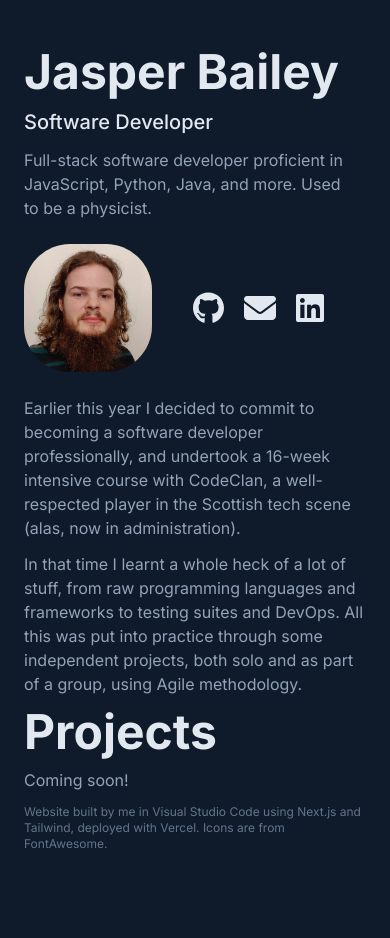
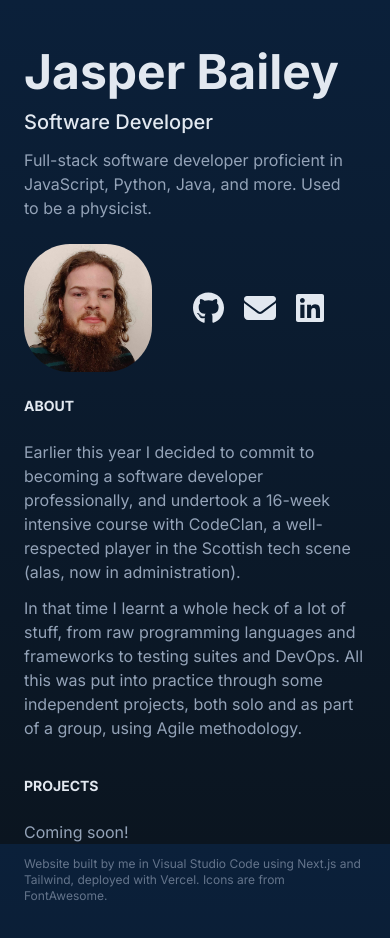
Before and after one commit to jasperBailey/portfolio, a Next.js app: page / in a window 390 px wide. Shown: the top 938 px of the page. Built offline with nearby package versions, Linux system fonts and the light colour scheme.

Commit message:
changed some CSS

```diff
--- a/app/globals.css
+++ b/app/globals.css
@@ -9,6 +9,9 @@
   h2 {
     @apply text-xl text-slate-200 font-medium mt-3;
   }
+  h3 {
+    @apply text-sm text-slate-200 font-bold my-6 uppercase;
+  }
 }
 
 @media screen and (min-width: 1024px){
@@ -16,3 +19,8 @@
     height: calc(100vh)
   }
 }
+
+body {
+  background: linear-gradient(rgb(11, 32, 58),rgb(11, 21, 32));
+  background-attachment: fixed
+}
--- a/app/layout.tsx
+++ b/app/layout.tsx
@@ -26,13 +26,13 @@ export default function RootLayout({
         className={
           "lg:flex lg:justify-between lg:flex-row lg:py-0 lg:px-24 \
           px-6 py-12 min-h-screen max-w-screen-xl mx-auto \
-          text-slate-400 bg-[#0f1b2a] " + inter.className
+          text-slate-400 " + inter.className
         }
       >
         <Profile />
 
         <main
-          className="flex flex-col justify-between py-6 \
+          className="flex flex-col justify-between
                     lg:py-24 lg:min-h-screen lg:w-1/2"
         >
           {children}
--- a/app/page.tsx
+++ b/app/page.tsx
@@ -3,7 +3,9 @@ import ShortProjects from "@/components/organisms/ShortProjects";
 export default function Home() {
   return (
     <>
-      <section>
+      <section id="About">
+        <h3 className="lg:hidden">About</h3>
+
         <p className="mb-3">
           Earlier this year I decided to commit to becoming a software developer
           professionally, and undertook a 16-week intensive course with
--- a/app/projects/page.tsx
+++ b/app/projects/page.tsx
@@ -1,5 +1,13 @@
+import Link from "next/link";
+
 const Projects = () => {
-  return <p>Look at GitHub instead! Project previews in progress!</p>;
+  return (
+    <>
+      <Link href="/">
+        <h3>&lt;- Back to summary</h3>
+      </Link>
+    </>
+  );
 };
 
 export default Projects;
--- a/components/atoms/Icon.tsx
+++ b/components/atoms/Icon.tsx
@@ -0,0 +1,23 @@
+import { IconDefinition } from "@fortawesome/fontawesome-svg-core";
+import { FontAwesomeIcon } from "@fortawesome/react-fontawesome";
+
+interface IIcon {
+    definition: IconDefinition;
+    href: string;
+}
+
+const Icon:React.FC<IIcon> = ({definition, href}) => {
+  return (
+    <li className="mr-5">
+      <a href={href}>
+        <FontAwesomeIcon
+          icon={definition}
+          size="2xl"
+          style={{ color: "#E2E8F0" }}
+        />
+      </a>
+    </li>
+  );
+};
+
+export default Icon;
--- a/components/molecules/Socials.tsx
+++ b/components/molecules/Socials.tsx
@@ -1,37 +1,14 @@
 import { FontAwesomeIcon } from "@fortawesome/react-fontawesome";
 import { faEnvelope } from "@fortawesome/free-solid-svg-icons";
 import { faGithub, faLinkedin } from "@fortawesome/free-brands-svg-icons";
+import Icon from "../atoms/Icon";
 
-const Socials = () => {
+const Socials:React.FC = () => {
   return (
     <ul className="flex flex-row mt-12">
-      <li className="mr-5">
-        <a href="https://www.github.com/jasperBailey">
-          <FontAwesomeIcon
-            icon={faGithub}
-            size="2xl"
-            style={{ color: "#E2E8F0" }}
-          />
-        </a>
-      </li>
-      <li className="mr-5">
-        <a href="mailto:jasperbailey98@gmail.com">
-          <FontAwesomeIcon
-            icon={faEnvelope}
-            size="2xl"
-            style={{ color: "#E2E8F0" }}
-          />
-        </a>
-      </li>
-      <li className="mr-5">
-        <a href="https://www.linkedin.com/in/jasperbailey">
-          <FontAwesomeIcon
-            icon={faLinkedin}
-            size="2xl"
-            style={{ color: "#E2E8F0" }}
-          />
-        </a>
-      </li>
+      <Icon href="https://www.github.com/jasperbailey" definition={faGithub}/>
+      <Icon href="mailto:jasperbailey98@gmail.com" definition={faEnvelope}/>
+      <Icon href="https://www.linkedin.com/in/jasperbailey" definition={faLinkedin}/>
     </ul>
   );
 };
--- a/components/organisms/ShortProjects.tsx
+++ b/components/organisms/ShortProjects.tsx
@@ -1,7 +1,7 @@
-const ShortProjects = () => {
+const ShortProjects:React.FC = () => {
   return (
     <section>
-      <h1>Projects</h1>
+      <h3>Projects</h3>
       <p className="mt-3">Coming soon!</p>
     </section>
   );
```
